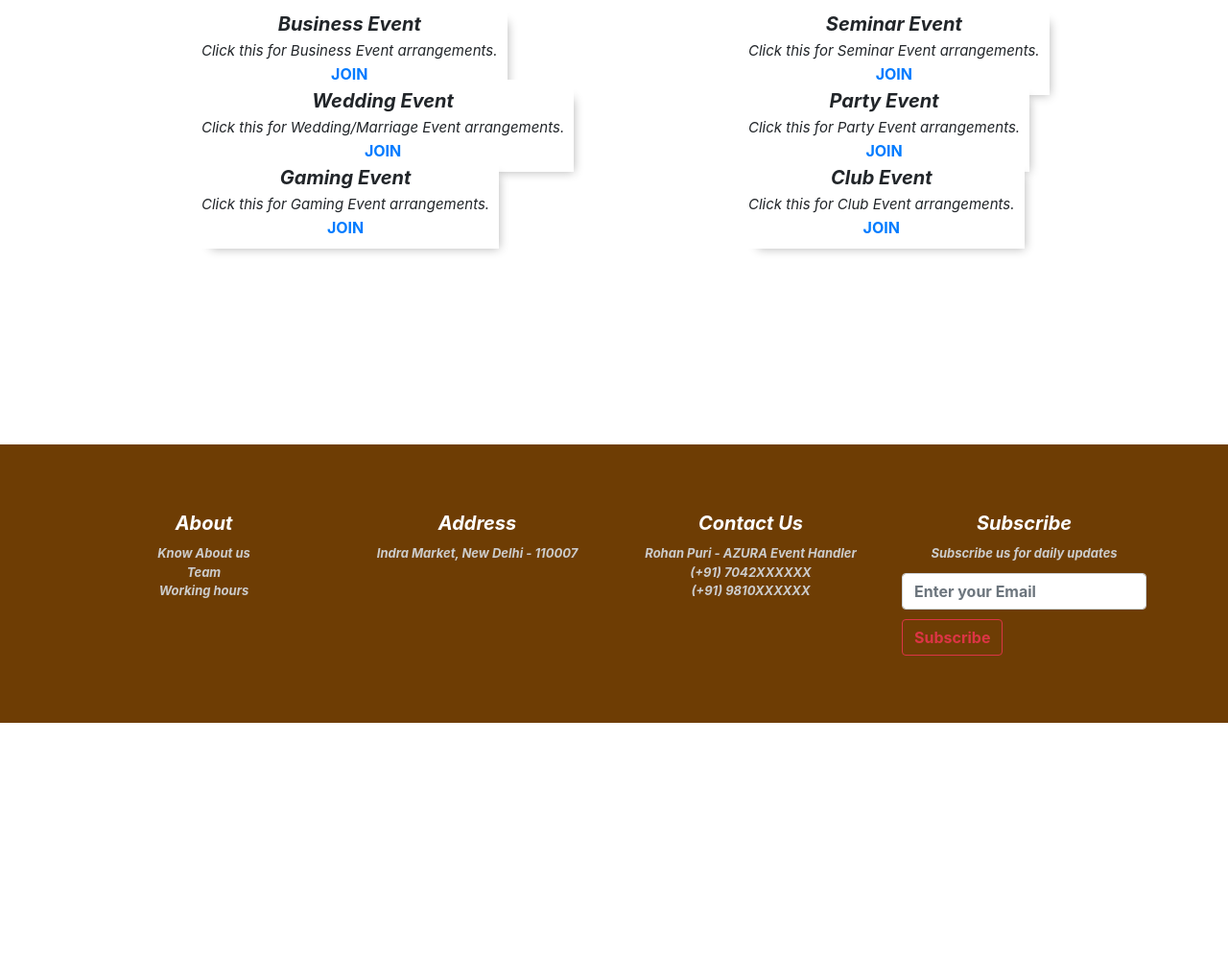
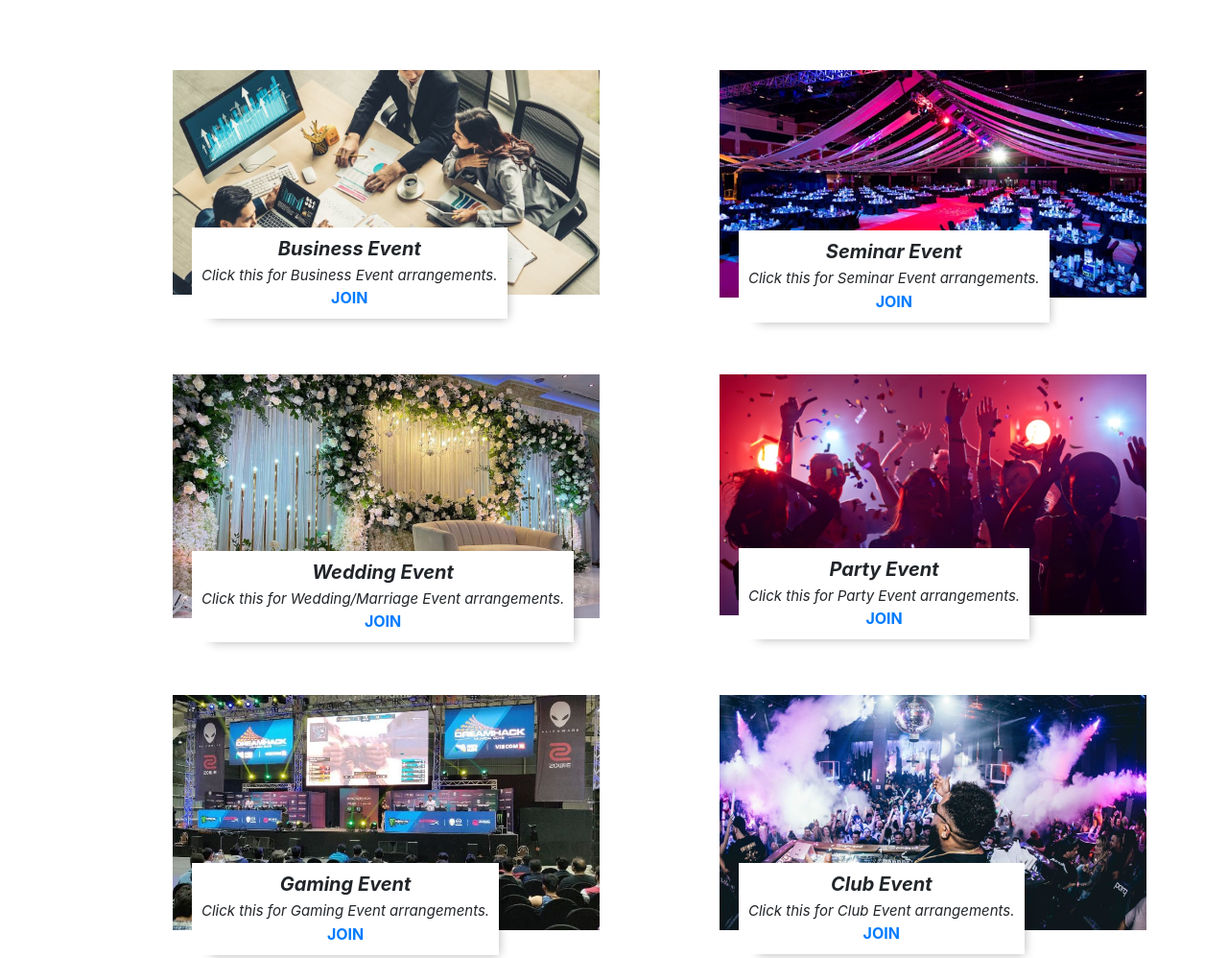
Before and after one commit to M-Bison22/AZURA, a plain HTML site: page Event.html in a window 1280 px wide. Shown: the part 877-1875 px from the top of the page at 96% size. Before the commit the page ends 1630 px from the top, so only its background shows below. Drawn offline with nearby package versions, Linux system fonts and the light colour scheme.

Commit message:
Update Event.html

```diff
--- a/Event.html
+++ b/Event.html
@@ -35,7 +35,7 @@
 		<div class="header">
 			<div class="img-parent">
 				<div class="img">
-					<img src="Images/Background.jpg" alt="">
+					<img src="Background.jpg" alt="">
 				</div>
 				<div class="img-overlay"></div>
 			</div>
@@ -53,7 +53,7 @@
 
 			<div class="row justify-content-center text-center">
 				<div class="offset-sm-1 col-sm-5">
-					<img src="Images/Business.jpeg" class="img-fluid" alt="">
+					<img src="Business.jpeg" class="img-fluid" alt="">
 					<div class="event-content">
 						<h4>Business Event</h4>
 						<span>Click this for Business Event arrangements.</span><br>
@@ -62,7 +62,7 @@
 				</div>
 
 				<div class="offset-sm-1 col-sm-5">
-					<img src="Images/Seminar.jpeg" class="img-fluid" alt="">
+					<img src="Seminar.jpeg" class="img-fluid" alt="">
 					<div class="event-content">
 						<h4>Seminar Event</h4>
 						<span>Click this for Seminar Event arrangements.</span><br>
@@ -74,7 +74,7 @@
 
 			<div class="row justify-content-center text-center">
 				<div class="offset-sm-1 col-sm-5">
-					<img src="Images/Wedding.jpeg" class="img-fluid" alt="">
+					<img src="Wedding.jpeg" class="img-fluid" alt="">
 					<div class="event-content">
 						<h4>Wedding Event</h4>
 						<span>Click this for Wedding/Marriage Event arrangements.</span><br>
@@ -83,7 +83,7 @@
 				</div>
 
 				<div class="offset-sm-1 col-sm-5">
-					<img src="Images/Party.jpeg" class="img-fluid" alt="">
+					<img src="Party.jpeg" class="img-fluid" alt="">
 					<div class="event-content">
 						<h4>Party Event</h4>
 						<span>Click this for Party Event arrangements.</span><br>
@@ -95,7 +95,7 @@
 
 			<div class="row justify-content-center text-center">
 				<div class="offset-sm-1 col-sm-5">
-					<img src="Images/Gaming.jpeg" class="img-fluid" alt="">
+					<img src="Gaming.jpeg" class="img-fluid" alt="">
 					<div class="event-content">
 						<h4>Gaming Event</h4>
 						<span>Click this for Gaming Event arrangements.</span><br>
@@ -104,7 +104,7 @@
 				</div>
 
 				<div class="offset-sm-1 col-sm-5">
-					<img src="Images/Club.jpeg" class="img-fluid" alt="">
+					<img src="Club.jpeg" class="img-fluid" alt="">
 					<div class="event-content">
 						<h4>Club Event</h4>
 						<span>Click this for Club Event arrangements.</span><br>
```
